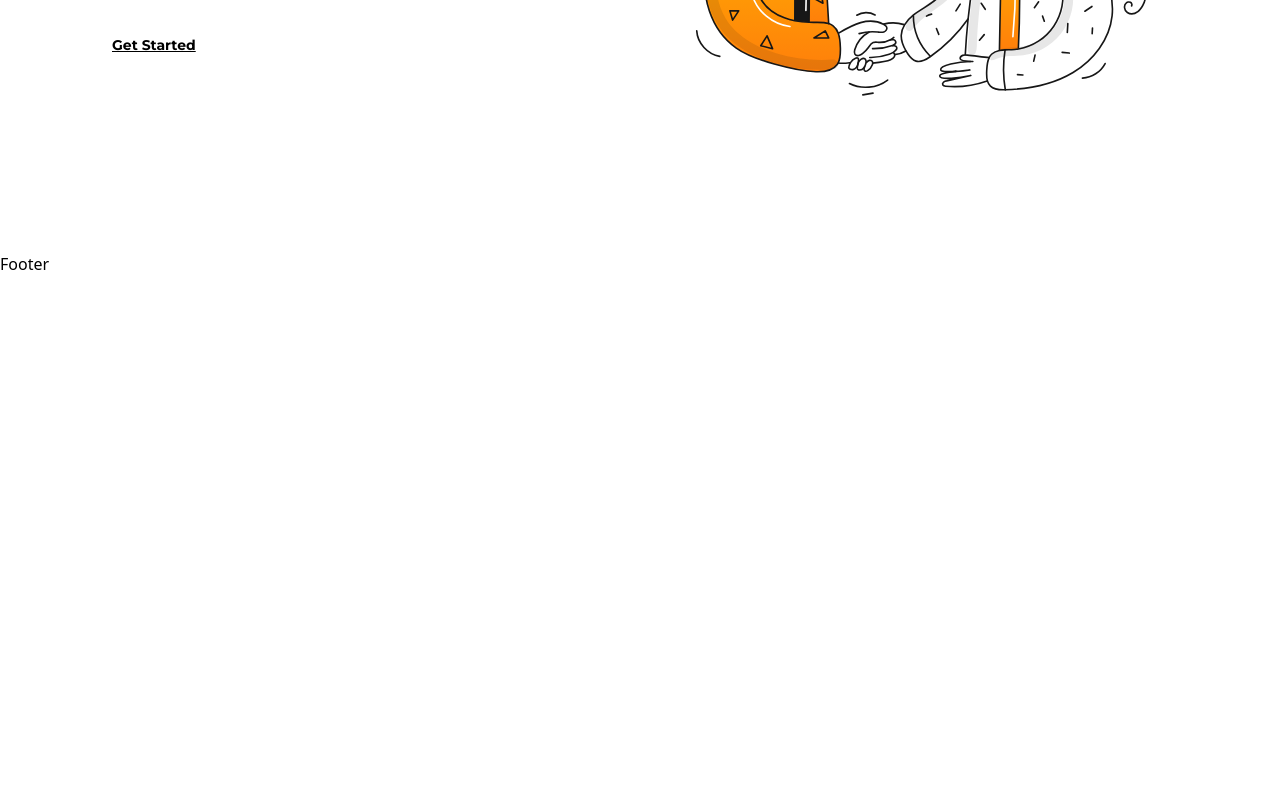
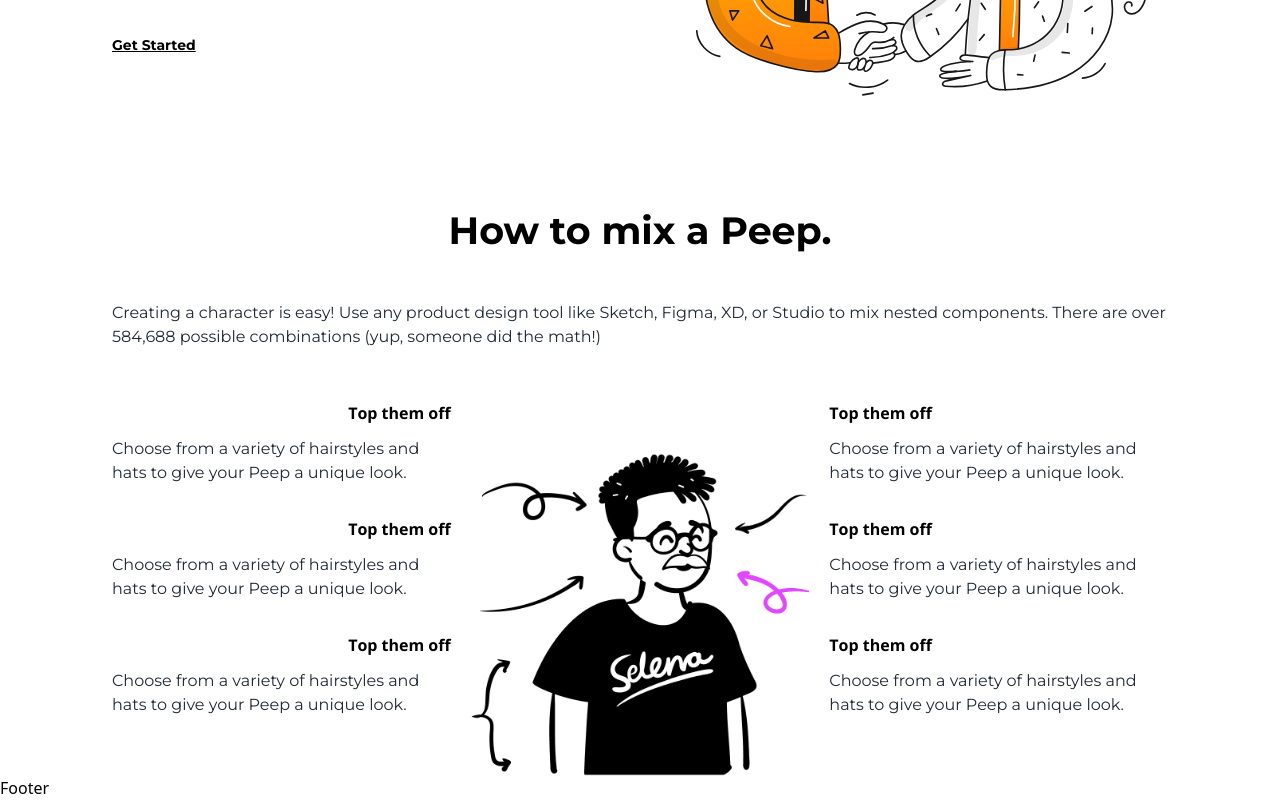
Before and after one commit to byiringiroscar/women-connect-nextjs, a Next.js app: page / in a window 1280 px wide. Shown: the part 1081-1881 px from the top of the page. Before the commit the page ends 1357 px from the top, so only its background shows below. Built offline with nearby package versions, Linux system fonts and the light colour scheme.

Commit message:
wip on features

```diff
--- a/app/globals.css
+++ b/app/globals.css
@@ -43,6 +43,10 @@
     font-family: 'Montserrat', sans-serif;
     font-weight: 700;
   }
+
+
+
+
   .montserrat-400 {
     font-family: 'Montserrat', sans-serif;
     font-weight: 400;
--- a/app/page.tsx
+++ b/app/page.tsx
@@ -1,12 +1,14 @@
 import Image from "next/image";
 import MainSec from "@/components/MainSec";
 import About from "@/components/About";
+import Features from "@/components/Features";
 
 export default function Home() {
   return (
     <>
       <MainSec />
       <About />
+      <Features />
     </>
   );
 }
--- a/components/About.tsx
+++ b/components/About.tsx
@@ -5,7 +5,7 @@ import Link from 'next/link'
 
 const About = () => {
   return (
-    <div className='padding-container py-12 xl:px-28 grid grid-cols-1 sm:grid-cols-2 md:grid-cols-2 lg:grid-cols-2 gap-5 mt-12'>
+    <div className='padding-container pt-12 xl:px-28 grid grid-cols-1 sm:grid-cols-2 md:grid-cols-2 lg:grid-cols-2 gap-5 mt-12'>
         <div className='flex flex-col gap-4'>
             <h1 className='montserrat-700 text-[38px] leading-[45px]'>Mix & Match.</h1>
             <p className='montserrat-400 text-black'>The library works like building blocks made of vector arms, legs, and emotions. You can mix these elements to create different Peeps.</p>
--- /dev/null
+++ b/components/Features.tsx
@@ -0,0 +1,54 @@
+import React from 'react'
+import features from '../public/features.gif'
+import Image from 'next/image'
+
+const Features = () => {
+  return (
+    <section className='flex flex-col gap-12 padding-container pt-1 xl:px-28 items-center'>
+        <h2 className='montserrat-700 text-[38px] leading-[45px]'>How to mix a Peep.</h2>
+        <p className='montserrat-400 text-gray-800'>Creating a character is easy! Use any product design tool like Sketch, Figma, XD, or Studio to mix nested components.
+There are over 584,688 possible combinations (yup, someone did the math!)</p>
+        <div className='grid grid-cols-1 sm:grid-cols-3 md:grid-cols-3 lg:grid-cols-3 gap-5 lg:pt-1 items-start justify-start'>
+            <div className='flex flex-col gap-8'>
+                <div className='flex flex-col gap-3 items-end'>
+                    <h3 className='opensans-font-700 font-bold'>Top them off</h3>
+                    <p className='montserrat-400 text-gray-800'>Choose from a variety of hairstyles and hats to give your Peep a unique look.</p>
+                </div>
+                <div className='flex flex-col gap-3 items-end'>
+                    <h3 className='opensans-font-700 font-bold'>Top them off</h3>
+                    <p className='montserrat-400 text-gray-800'>Choose from a variety of hairstyles and hats to give your Peep a unique look.</p>
+                </div>
+                <div className='flex flex-col gap-3 items-end'>
+                    <h3 className='opensans-font-700 font-bold'>Top them off</h3>
+                    <p className='montserrat-400 text-gray-800'>Choose from a variety of hairstyles and hats to give your Peep a unique look.</p>
+                </div>
+
+            </div>
+            <div>
+                <Image src={features} alt='features'
+                width={400}
+                height={400}
+                className='w-full h-auto'
+                />
+            </div>
+            <div className='flex flex-col gap-8'>
+                <div className='flex flex-col gap-3 items-start'>
+                    <h3 className='opensans-font-700 font-bold'>Top them off</h3>
+                    <p className='montserrat-400 text-gray-800'>Choose from a variety of hairstyles and hats to give your Peep a unique look.</p>
+                </div>
+                <div className='flex flex-col gap-3 items-start'>
+                    <h3 className='opensans-font-700 font-bold'>Top them off</h3>
+                    <p className='montserrat-400 text-gray-800'>Choose from a variety of hairstyles and hats to give your Peep a unique look.</p>
+                </div>
+                <div className='flex flex-col gap-3 items-start'>
+                    <h3 className='opensans-font-700 font-bold'>Top them off</h3>
+                    <p className='montserrat-400 text-gray-800'>Choose from a variety of hairstyles and hats to give your Peep a unique look.</p>
+                </div>
+
+            </div>
+        </div>
+    </section>
+  )
+}
+
+export default Features
```
Also changed, not shown: public/features.gif (added).
